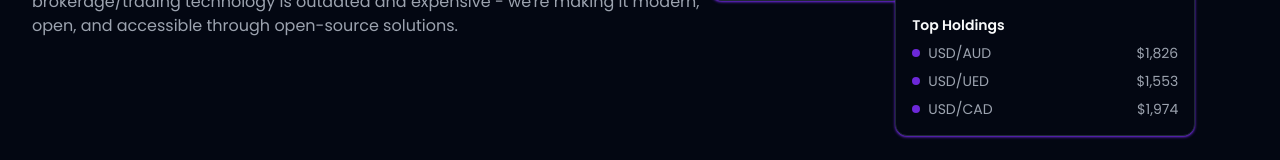
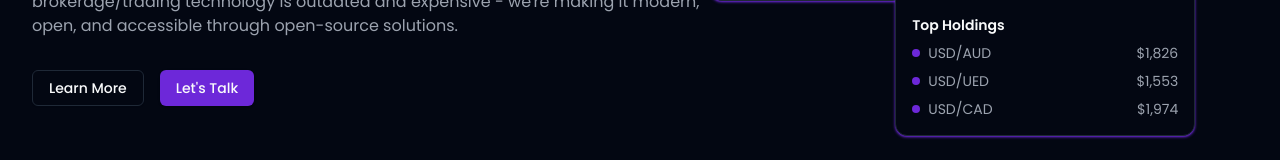
Before and after one commit to TraderCore/Website, a Next.js app: page / in a window 1280 px wide. Shown: the part 582-742 px from the top of the page. Built offline with nearby package versions, Linux system fonts and the light colour scheme; no server answers.

Commit message:
Add call-to-action buttons to hero section
- Introduce "Learn More" and "Let's Talk" buttons
- Use Button component with variant styles
- Add Link component for navigation
- Adjust text and spacing for improved visual hierarchy

```diff
--- a/src/app/_components/sections/hero.tsx
+++ b/src/app/_components/sections/hero.tsx
@@ -1,3 +1,5 @@
+import { Button } from '@/components/ui/button';
+import Link from 'next/link';
 import type { FC } from 'react';
 import CurrencyPairWidget from '../widgets/currencyPairWidget';
 import EarningsWidget from '../widgets/earningWidget';
@@ -7,16 +9,22 @@ export const HeroSection: FC = () => {
     return (
         <section className="container relative mx-auto my-16 flex max-h-screen flex-col gap-4 lg:my-48 lg:flex-row">
             <div className="max-w-2xl text-center lg:text-left">
-                <h1 className="mb-8 font-semibold text-5xl tracking-tight sm:text-6xl md:text-7xl">
+                <h1 className="font-semibold text-5xl tracking-tight sm:text-6xl md:text-7xl">
                     Take <span className="text-primary">control</span> of your
                     own trading framework
                 </h1>
-                <p className="mt-6 text-md text-muted-foreground">
+                <p className="my-8 text-md text-muted-foreground">
                     At TraderCore, we're revolutionizing trading infrastructure.
                     Traditional brokerage/trading technology is outdated and
                     expensive - we're making it modern, open, and accessible
                     through open-source solutions.
                 </p>
+                <div className="flex flex-row gap-4">
+                    <Button variant="outline">Learn More</Button>
+                    <Button asChild>
+                        <Link href="/contact">Let's Talk</Link>
+                    </Button>
+                </div>
             </div>
 
             <div className="relative hidden h-64 w-full justify-end gap-4 sm:flex">
```
